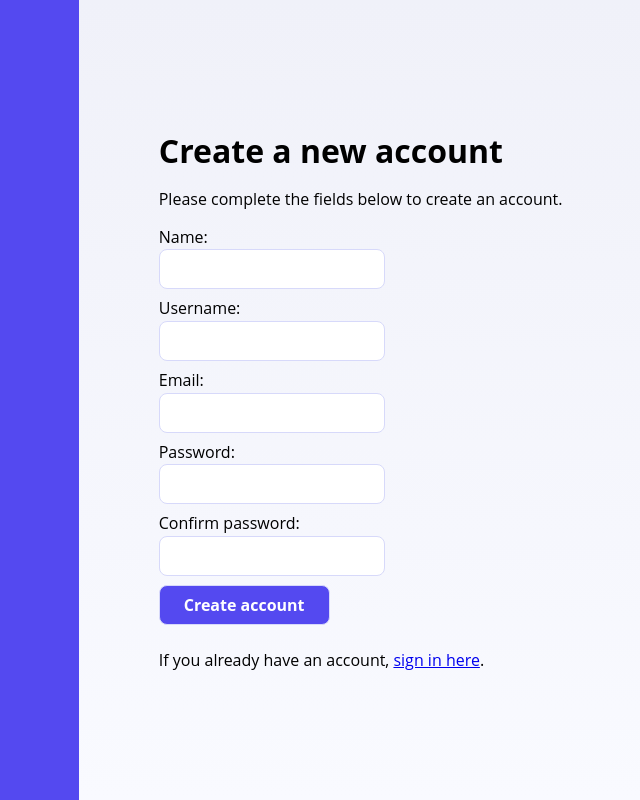
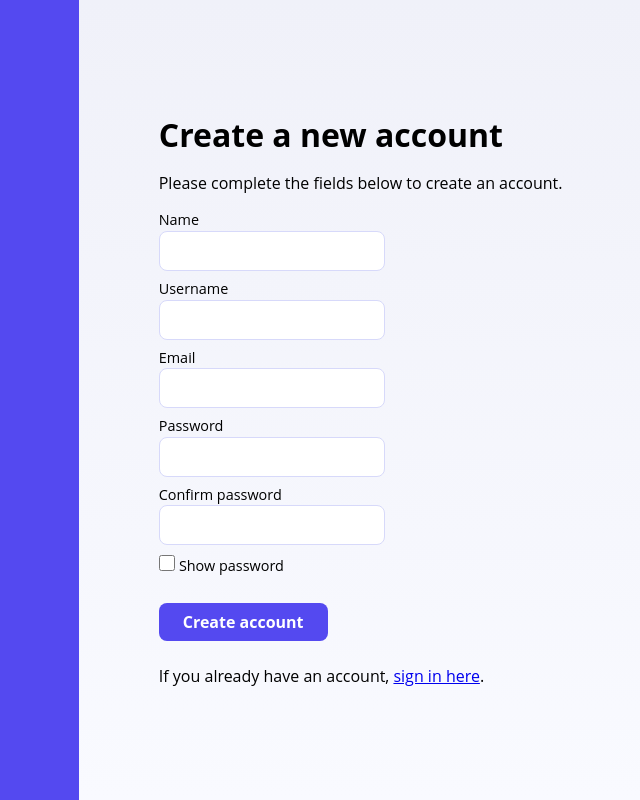
Before and after one commit to thePeras/LTW_Tickets, a PHP site: page /register in a window 1280 px wide. Shown: the whole page, without its empty margins (485-1125 px from the left). Run offline with PHP 8.4, Linux system fonts and the light colour scheme; some web fonts are replaced.

Commit message:
show passwords and validate they correspond and are secure

```diff
--- a/css/login_register.css
+++ b/css/login_register.css
@@ -11,4 +11,30 @@
 }
 .container .left {
   background-color: #5449f0;
-}/*# sourceMappingURL=login_register.css.map */
+}
+
+input[type="submit"]{
+  background-color: #5449f0;
+  color: #fff;
+  border: none;
+  padding: 1rem;
+  border-radius: 5px;
+  cursor: pointer;
+  font-size: 1rem;
+  font-weight: 600;
+  transition: all 0.3s ease;
+  width: auto;
+}
+
+label{
+  font-size: 0.9rem;
+}
+
+input[type="submit"]:hover{
+  background-color: #3c34c7;
+}
+
+input[type="checkbox"]{
+  width: 1rem;
+  height: 1rem;
+}
--- /dev/null
+++ b/js/password_validation.js
@@ -0,0 +1,29 @@
+function passwordsMatch() {
+    var password = document.getElementById("password");
+    var confirm_password = document.getElementById("confirmPassword");
+    var form = document.getElementsByTagName("form")[0];
+
+    var regex = new RegExp("(?=.*[a-z])(?=.*[A-Z])(?=.*[0-9])(?=.*[^A-Za-z0-9])(?=.{8,})");
+
+    if (password.value != confirm_password.value) {
+        confirm_password.setCustomValidity("Passwords don't match");
+    } else if (!regex.test(password.value)) {
+        confirm_password.setCustomValidity("The password must be at least 8 characters long and contain at least one uppercase letter, one lowercase letter, one number and one special character");
+    } else {
+        confirm_password.setCustomValidity('');
+        form.submit();
+    }
+}
+
+function showPassword(){
+    var password = document.getElementById("password");
+    var confirm_password = document.getElementById("confirmPassword");
+
+    if (password.type === "password") {
+        password.type = "text";
+        confirm_password.type = "text";
+    } else {
+        password.type = "password";
+        confirm_password.type = "password";
+    }
+}
--- a/pages/register.php
+++ b/pages/register.php
@@ -35,6 +35,7 @@ if ($_SERVER['REQUEST_METHOD'] === 'POST') {
     <link href="css/layout.css" rel="stylesheet" type="text/css">
     <link href="css/login_register.css" rel="stylesheet" type="text/css">
     <link href="css/components.css" rel="stylesheet" type="text/css">
+    <script src="js/password_validation.js"></script>
 </head>
 <body>
     <div class="container">
@@ -48,32 +49,36 @@ if ($_SERVER['REQUEST_METHOD'] === 'POST') {
             <form method="post" action="register">
 
                 <label for="name">
-                    <p>Name:</p>
+                    <p>Name</p>
                 </label>
                 <input type="text" id="name" name="name" required autocomplete="off">
 
                 <label for="username">
-                    <p>Username:</p>
+                    <p>Username</p>
                 </label>
                 <input type="text" id="username" name="username" autocomplete="off" required pattern="^[a-zA-Z0-9_\-\.]{3,20}$">
 
                 <label for="email">
-                    <p>Email:</p>
+                    <p>Email</p>
                 </label>
                 <input type="text" id="email" name="email" required>
 
                 <label for="password">
-                    <p>Password:</p>
+                    <p>Password</p>
                 </label>
                 <input type="password" id="password" name="password" required>
 
                 <label for="password">
-                    <p>Confirm password:</p>
+                    <p>Confirm password</p>
                 </label>
-                <input type="password" id="password" name="password" required>
+                <input type="password" id="confirmPassword" name="password" required>
+                <br>
 
-                <br>
-                <input type="submit" value="Create account">
+                <input type="checkbox" onclick="showPassword()">
+                <label>Show password</label>
+
+                <br><br>
+                <input type="submit" value="Create account" onclick="passwordsMatch()">
             </form>
 
             <?php if ($registered === false &&  $_SERVER['REQUEST_METHOD'] === 'POST') : ?>
--- a/pages/tickets.php
+++ b/pages/tickets.php
@@ -13,7 +13,7 @@
     <link rel="stylesheet" href="css/layout.css">
     <link rel="stylesheet" href="css/theme.css">
     <link rel="stylesheet" href="css/remixicon.css">
-    <link rel="stylesheet" href="pages/tickets.css">
+    <link rel="stylesheet" href="css/tickets.css">
 </head>
 <body>
 
```
Also changed, not shown: assets/images/default_user.png, assets/images/person.png (deleted), css/tickets.css (renamed from pages/tickets.css), user_data/profile_pictures/a5c4b8399f060579bc4baed1ec499566a826349f3ec10e9313c95f3673a0b420.png (deleted), 1 other file.
